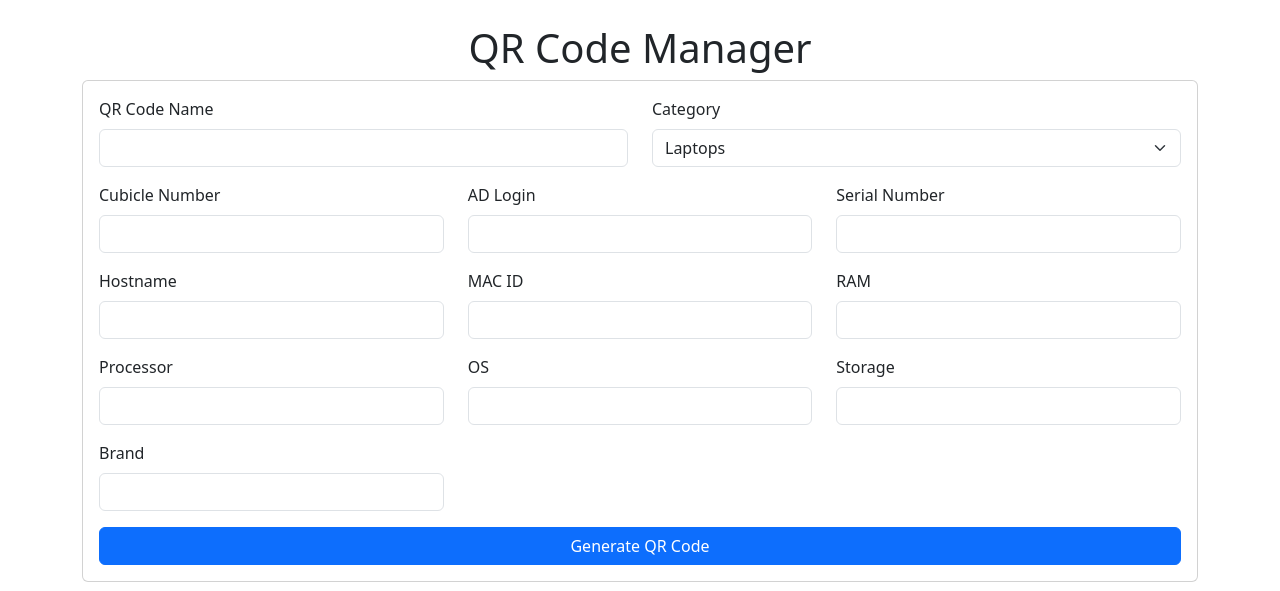
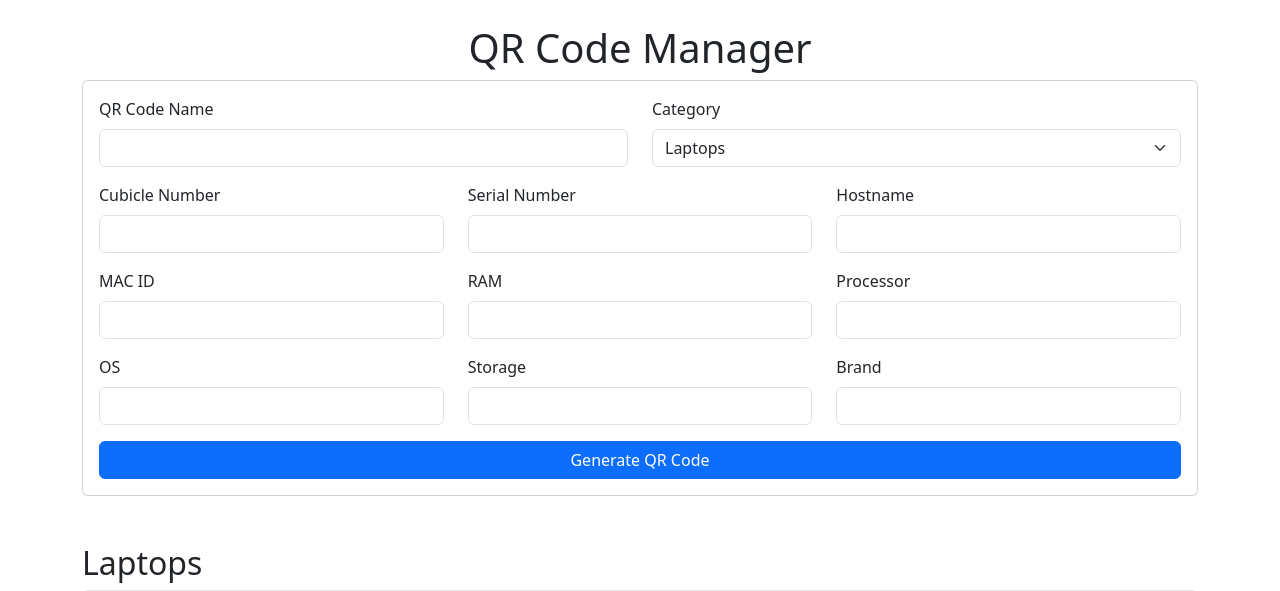
Before and after one commit to Pramodkumarsv/QR_Manager, a Flask app: page / in a window 1280 px wide. Shown: the part 66-657 px from the top of the page. Run offline with Flask 3, Linux system fonts and the light colour scheme; a user stored in the database is signed in; some libraries are stand-ins or nearby versions.

Commit message:
removed AD Loging Option

```diff
--- a/Templates/Index.html
+++ b/Templates/Index.html
@@ -18,7 +18,7 @@
                 </div>
             </div>
             <div class="row">
-                {% for field in ['Cubicle Number', 'AD Login', 'Serial Number', 'Hostname', 'MAC ID', 'RAM', 'Processor', 'OS', 'Storage', 'Brand'] %}
+                {% for field in ['Cubicle Number', 'Serial Number', 'Hostname', 'MAC ID', 'RAM', 'Processor', 'OS', 'Storage', 'Brand'] %}
                 <div class="col-md-4 mb-3">
                     <label for="{{ field }}" class="form-label">{{ field }}</label>
                     <input type="text" id="{{ field }}" name="{{ field.lower().replace(' ', '_') }}" class="form-control" required>
--- a/Templates/update_qr.html
+++ b/Templates/update_qr.html
@@ -30,9 +30,6 @@
                 <label for="cubicle_number">Cubicle Number:</label>
                 <input type="text" name="cubicle_number" required>
 
-                <label for="ad_login">AD Login:</label>
-                <input type="text" name="ad_login" required>
-
                 <label for="serial_number">Serial Number:</label>
                 <input type="text" name="serial_number" required>
 
--- a/app.py
+++ b/app.py
@@ -20,7 +20,7 @@
 
 # User data for login purposes
 users = {
-    'pramod': {'password': 'admin123'}
+    'kraftit': {'password': 'Kraft@qr'}
 }
 
 class User(UserMixin):
@@ -88,7 +88,7 @@
     qr_code_name = request.form['qr_code_name']
     qr_data = {
         'Cubicle Number': request.form['cubicle_number'],
-        'AD Login': request.form['ad_login'],
+        #'AD Login': request.form['ad_login'],
         'Serial Number': request.form['serial_number'],
         'Hostname': request.form['hostname'],
         'MAC ID': request.form['mac_id'],
@@ -128,7 +128,7 @@
     if request.method == 'POST':
         qr_data = {
             'Cubicle Number': request.form['cubicle_number'],
-            'AD Login': request.form['ad_login'],
+            #'AD Login': request.form['ad_login'],
             'Serial Number': request.form['serial_number'],
             'Hostname': request.form['hostname'],
             'MAC ID': request.form['mac_id'],
```
Also changed, not shown: qrcodes/Desktops/SYSKRAFT644.png (added), qrcodes/Laptops/KRAFTLAP01.png (added), qrcodes/Laptops/gfchgv.png (deleted), static/qrcodes/Laptops/lap1.png (deleted).
